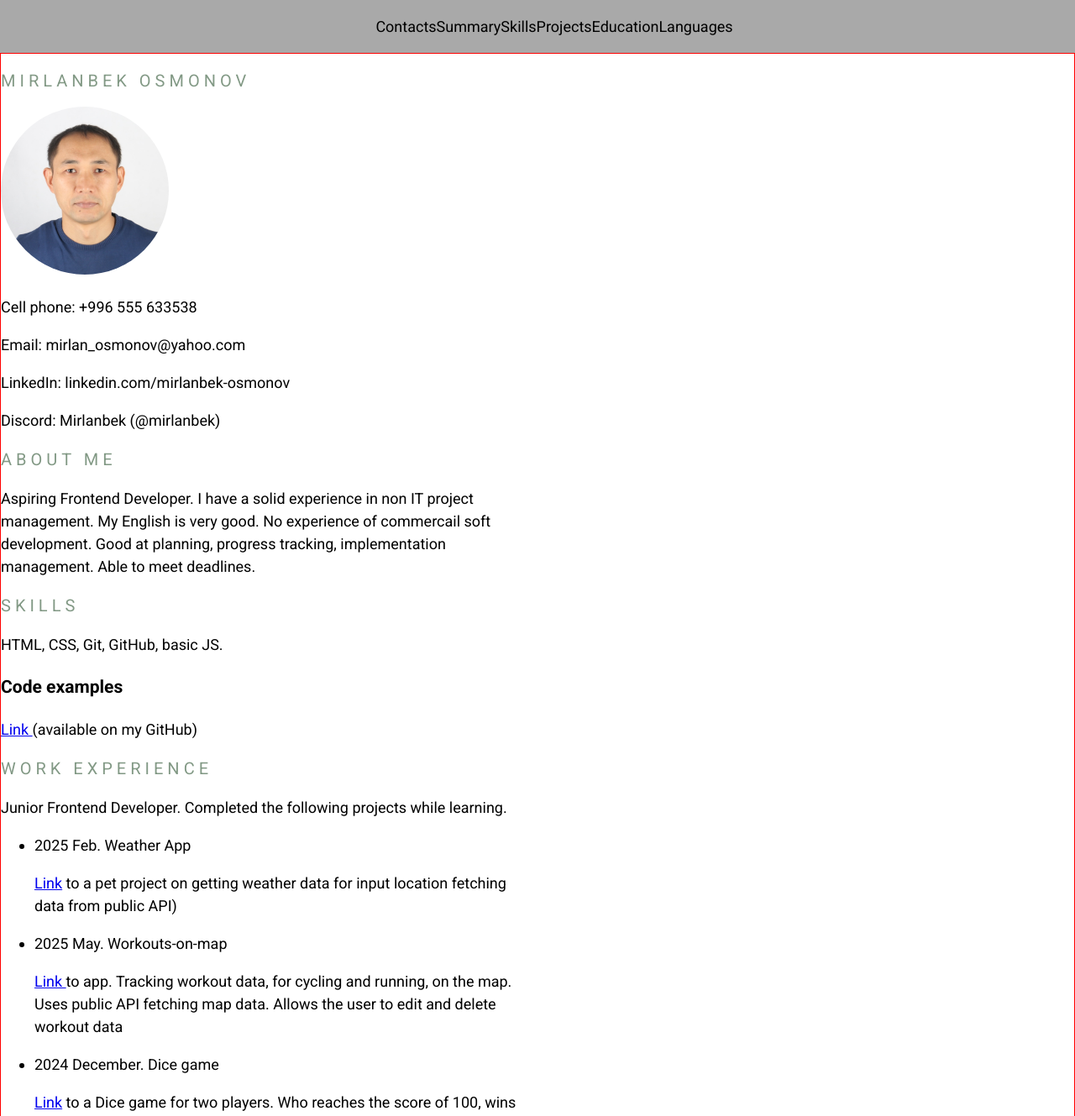
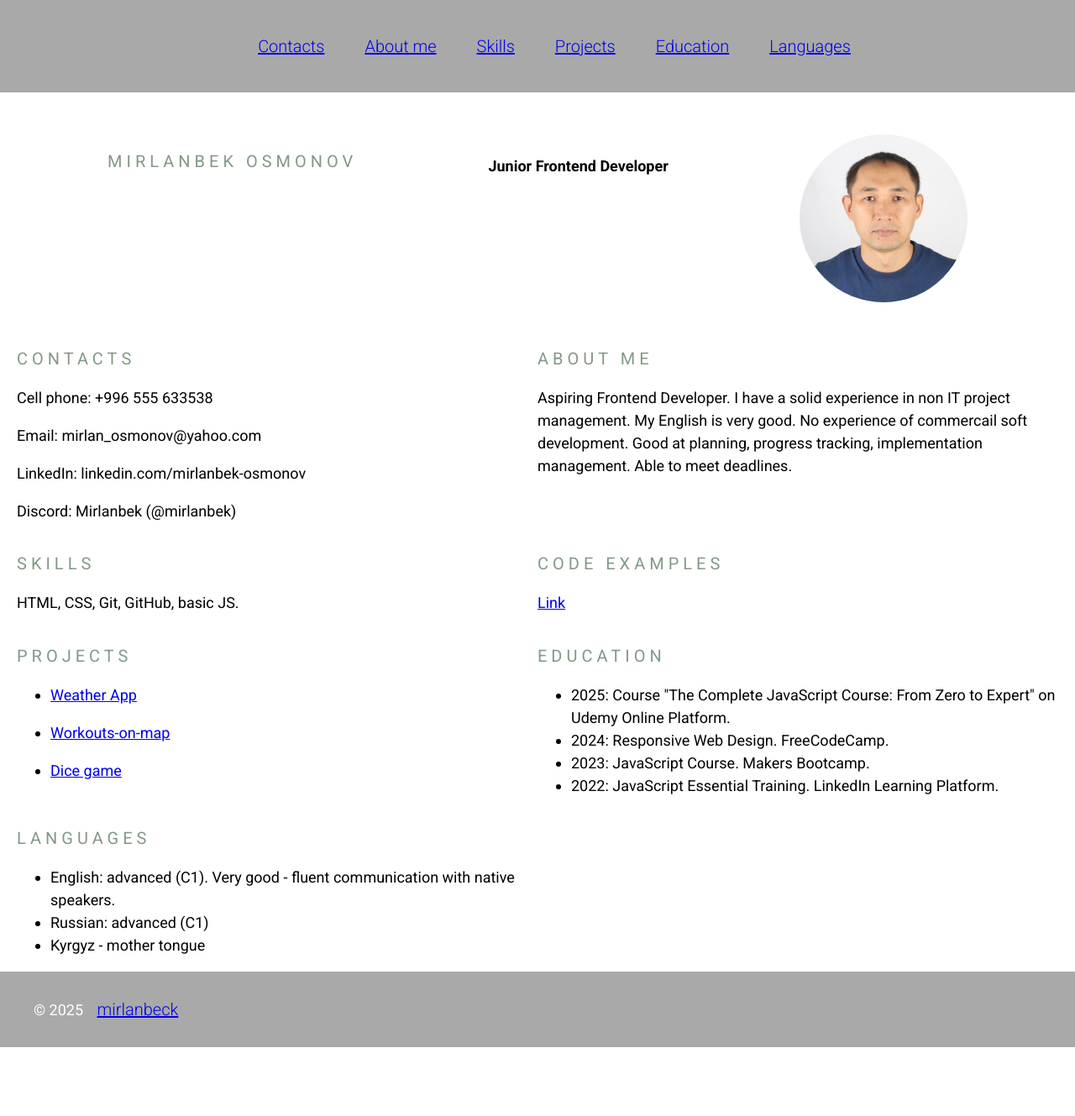
Before and after one commit to mirlanbeck/rsschool-cv, a plain HTML site: page index.html in a window 1280 px wide. Shown: the top 1329 px of the page at 84% size. After the commit the page ends 1247 px from the top, so only its background shows below. Drawn offline with Linux system fonts and the light colour scheme.

Commit message:
feat: update html & styles

```diff
--- a/index.html
+++ b/index.html
@@ -18,22 +18,26 @@
         <div class="container header-container">
             <nav class="nav">
                 <ul class="nav-list">
-                    <li class="nav-item" <a href="#contacts" class="nav-link">Contacts</a></li>
-                    <li class="nav-item" <a href="#about-me" class="nav-link">Summary</a></li>
-                    <li class="nav-item" <a href="#skills" class="nav-link">Skills</a></li>
-                    <li class="nav-item" <a href="#projects" class="nav-link">Projects</a></li>
-                    <li class="nav-item" <a href="#education" class="nav-link">Education</a></li>
-                    <li class="nav-item" <a href="#Languages" class="nav-link">Languages</a></li>
+                    <li class="nav-item"><a href="#contacts" class="nav-link">Contacts</a></li>
+                    <li class="nav-item"><a href="#about-me" class="nav-link">About me</a></li>
+                    <li class="nav-item"><a href="#skills" class="nav-link">Skills</a></li>
+                    <li class="nav-item"><a href="#projects" class="nav-link">Projects</a></li>
+                    <li class="nav-item"><a href="#education" class="nav-link">Education</a></li>
+                    <li class="nav-item"><a href="#languages" class="nav-link">Languages</a></li>
                 </ul>
             </nav>
         </div>
     </header>
-    <main class="main main-container">
-        <div class="container">
-            <section class="section" id="profile">
+    <main class="main">
+        <div class="container main-container">
+            <section class="section section-profile" id="profile">
                 <h1 class="section-title">Mirlanbek Osmonov</h1>
+                <h4>Junior Frontend Developer</h4>
                 <img src="assets/Mirlanbek.JPG" alt="photo" class="section-profile-photo" />
+            </section>
 
+            <section class="section" id="contacts">
+                <h2 class="section-title">Contacts</h2>
                 <p>Cell phone: +996 555 633538</p>
                 <p>Email: mirlan_osmonov@yahoo.com</p>
                 <p>LinkedIn: linkedin.com/mirlanbek-osmonov</p>
@@ -53,46 +57,28 @@
                 <p>HTML, CSS, Git, GitHub, basic JS.</p>
             </section>
             <section class="section" id="code-examples">
-                <h3>Code examples</h3>
+                <h2 class="section-title">Code examples</h2>
                 <p>
                     <a href="https://github.com/mirlanbeck?tab=repositories"
-                        aria-label="Link to my repository with code examples">Link </a> (available on my GitHub)
+                        aria-label="Link to my repository with code examples">Link</a>
                 </p>
             </section>
-            <section class="section" id="work-experience">
-                <h2 class="section-title">Work Experience</h2>
-                <p>
-                    Junior Frontend Developer. Completed the following projects while
-                    learning.
-                </p>
+            <section class="section" id="projects">
+                <h2 class="section-title">Projects</h2>
                 <ul>
                     <li>
-                        2025 Feb. Weather App
-                        <p><a href="https://github.com/mirlanbeck/Weather-App" aria-label="Weather App">Link</a> to a
-                            pet
-                            project on
-                            getting
-                            weather data for input
-                            location fetching data from public API)</p>
+                        <p><a href="https://github.com/mirlanbeck/Weather-App" aria-label="Weather App">Weather App</a>
+                        </p>
                     </li>
                     <li>
-                        2025 May. Workouts-on-map
-                        <p><a href="https://github.com/mirlanbeck/workouts-on-map.git" aria-label="Workouts on map">Link
-                            </a> to
-                            app. Tracking
-                            workout data, for cycling and running, on the map. Uses
-                            public API fetching map data. Allows the user to edit and delete workout data </p>
+                        <p><a href="https://github.com/mirlanbeck/workouts-on-map.git"
+                                aria-label="Workouts on map">Workouts-on-map
+                            </a></p>
                     </li>
                     <li>
-                        2024 December. Dice game
-                        <p><a href="https://github.com/mirlanbeck/dice-game.git" aria-label="Dice game">Link</a> to a
-                            Dice
-                            game
-                            for
-                            two players. Who
-                            reaches
-                            the
-                            score of 100, wins </p>
+
+                        <p><a href="https://github.com/mirlanbeck/dice-game.git" aria-label="Dice game">Dice game</a>
+                        </p>
                     </li>
                 </ul>
             </section>
@@ -112,8 +98,7 @@
                 <h2 class="section-title">Languages</h2>
                 <ul>
                     <li>
-                        English: advanced (C1). My English is very good - I communicate with
-                        native speakers fluently.
+                        English: advanced (C1). Very good - fluent communication with native speakers.
                     </li>
                     <li>Russian: advanced (C1)</li>
                     <li>Kyrgyz - mother tongue</li>
@@ -122,7 +107,12 @@
         </div>
     </main>
     <footer class="footer">
-        <div class="container"></div>
+        <div class="container footer-container">
+            <div>
+                © 2025
+                <a href="https://github.com/mirlanbeck" class="nav-link">mirlanbeck</a>
+            </div>
+        </div>
     </footer>
 
 </body>
--- a/style.css
+++ b/style.css
@@ -25,16 +25,13 @@ header {
 }
 
 main {
-  border: 1px solid red;
+  margin-bottom: auto;
 }
 
 .main-container {
   display: flex;
   flex-wrap: wrap;
-}
-
-footer {
-  border: 1px solid red;
+  justify-content: space-between;
 }
 
 .container {
@@ -55,6 +52,10 @@ footer {
   list-style: none;
 }
 
+.nav-item {
+  padding: 12px;
+}
+
 .nav-link {
   padding: 0 12px;
   line-height: 50px;
@@ -67,6 +68,13 @@ footer {
 
 .section {
   width: 50%;
+}
+
+.section-profile {
+  display: flex;
+  justify-content: space-around;
+  width: 100%;
+  padding: 50px 30px 35px;
 }
 
 .section-title {
@@ -103,6 +111,25 @@ footer {
   color: #5d7260;
 }
 
+footer {
+  background-color: darkgray;
+  padding: 20px;
+}
+
+.footer-container {
+  display: flex;
+  justify-content: space-between;
+  align-items: center;
+  margin: 0 auto;
+  color: white;
+}
+
+@media (max-width: 1440px) {
+  .container {
+    padding: 0 20px;
+  }
+}
+
 @media (max-width: 768px) {
   .section {
     width: 100%;
```
